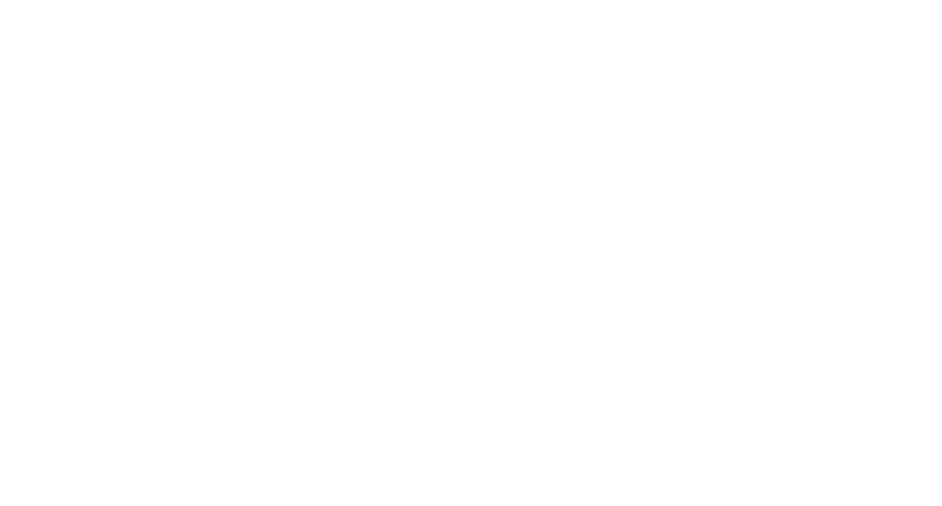
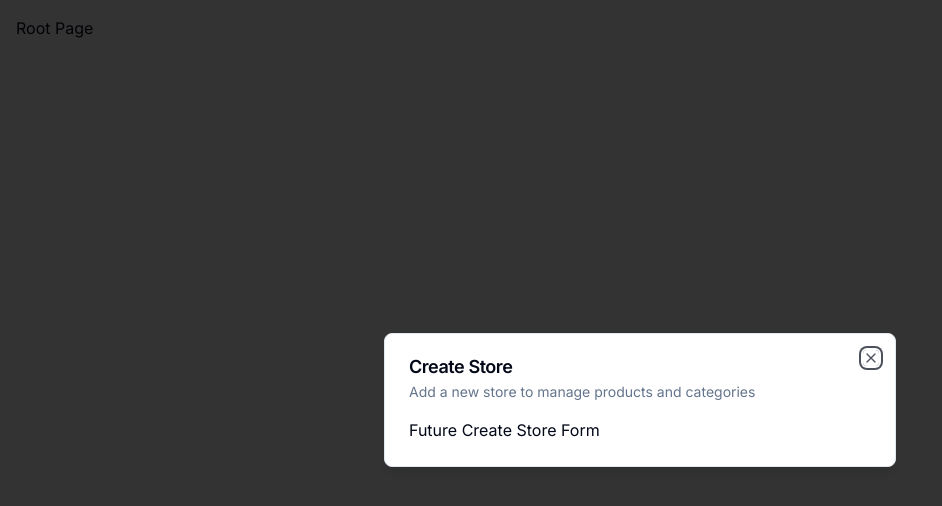
Before and after one commit to Daddyjohn63/ecommerce-admin, a Next.js app: page / in a window 1280 px wide. Shown: the top 506 px of the page, without its empty margins (0-942 px from the left). Built offline with nearby package versions, Linux system fonts and the light colour scheme.

Commit message:
modal setup

```diff
--- a/app/(root)/page.tsx
+++ b/app/(root)/page.tsx
@@ -1,11 +1,20 @@
-import { UserButton } from '@clerk/nextjs';
+'use client';
+import { useEffect } from 'react';
+
+import { useStoreModal } from '@/hooks/use-store-modal';
 
 const SetupPage = () => {
-  return (
-    <div className="p-4">
-      <UserButton afterSignOutUrl="/" />
-    </div>
-  );
+  const onOpen = useStoreModal(state => state.onOpen);
+  const isOpen = useStoreModal(state => state.isOpen);
+
+  //once mounted,
+  useEffect(() => {
+    if (!isOpen) {
+      onOpen();
+    }
+  }, [isOpen, onOpen]);
+
+  return <div className="p-4">Root Page</div>;
 };
 
 export default SetupPage;
--- a/app/layout.tsx
+++ b/app/layout.tsx
@@ -2,6 +2,8 @@ import type { Metadata } from 'next';
 import { Inter } from 'next/font/google';
 import './globals.css';
 import { ClerkProvider } from '@clerk/nextjs';
+
+import { ModalProvider } from '@/providers/modal.provider';
 
 const inter = Inter({ subsets: ['latin'] });
 
@@ -17,8 +19,11 @@ export default function RootLayout({
 }>) {
   return (
     <ClerkProvider>
-      <html lang="en">
-        <body className={inter.className}>{children}</body>
+      <html lang="en" suppressHydrationWarning>
+        <body className={inter.className}>
+          <ModalProvider />
+          {children}
+        </body>
       </html>
     </ClerkProvider>
   );
--- /dev/null
+++ b/components/modals/store-modal.tsx
@@ -0,0 +1,20 @@
+'use client';
+
+import { useStoreModal } from '@/hooks/use-store-modal'; //zustand
+import { Modal } from '@/components/ui/modal';
+//component is listening to any changes in the zustand state.
+export const StoreModal = () => {
+  const storeModal = useStoreModal();
+
+  return (
+    // call Modal and pass in props
+    <Modal
+      title="Create Store"
+      description="Add a new store to manage products and categories"
+      isOpen={storeModal.isOpen}
+      onClose={storeModal.onClose}
+    >
+      Future Create Store Form
+    </Modal>
+  );
+};
--- /dev/null
+++ b/components/ui/dialog.tsx
@@ -0,0 +1,122 @@
+"use client"
+
+import * as React from "react"
+import * as DialogPrimitive from "@radix-ui/react-dialog"
+import { X } from "lucide-react"
+
+import { cn } from "@/lib/utils"
+
+const Dialog = DialogPrimitive.Root
+
+const DialogTrigger = DialogPrimitive.Trigger
+
+const DialogPortal = DialogPrimitive.Portal
+
+const DialogClose = DialogPrimitive.Close
+
+const DialogOverlay = React.forwardRef<
+  React.ElementRef<typeof DialogPrimitive.Overlay>,
+  React.ComponentPropsWithoutRef<typeof DialogPrimitive.Overlay>
+>(({ className, ...props }, ref) => (
+  <DialogPrimitive.Overlay
+    ref={ref}
+    className={cn(
+      "fixed inset-0 z-50 bg-black/80  data-[state=open]:animate-in data-[state=closed]:animate-out data-[state=closed]:fade-out-0 data-[state=open]:fade-in-0",
+      className
+    )}
+    {...props}
+  />
+))
+DialogOverlay.displayName = DialogPrimitive.Overlay.displayName
+
+const DialogContent = React.forwardRef<
+  React.ElementRef<typeof DialogPrimitive.Content>,
+  React.ComponentPropsWithoutRef<typeof DialogPrimitive.Content>
+>(({ className, children, ...props }, ref) => (
+  <DialogPortal>
+    <DialogOverlay />
+    <DialogPrimitive.Content
+      ref={ref}
+      className={cn(
+        "fixed left-[50%] top-[50%] z-50 grid w-full max-w-lg translate-x-[-50%] translate-y-[-50%] gap-4 border bg-background p-6 shadow-lg duration-200 data-[state=open]:animate-in data-[state=closed]:animate-out data-[state=closed]:fade-out-0 data-[state=open]:fade-in-0 data-[state=closed]:zoom-out-95 data-[state=open]:zoom-in-95 data-[state=closed]:slide-out-to-left-1/2 data-[state=closed]:slide-out-to-top-[48%] data-[state=open]:slide-in-from-left-1/2 data-[state=open]:slide-in-from-top-[48%] sm:rounded-lg",
+        className
+      )}
+      {...props}
+    >
+      {children}
+      <DialogPrimitive.Close className="absolute right-4 top-4 rounded-sm opacity-70 ring-offset-background transition-opacity hover:opacity-100 focus:outline-none focus:ring-2 focus:ring-ring focus:ring-offset-2 disabled:pointer-events-none data-[state=open]:bg-accent data-[state=open]:text-muted-foreground">
+        <X className="h-4 w-4" />
+        <span className="sr-only">Close</span>
+      </DialogPrimitive.Close>
+    </DialogPrimitive.Content>
+  </DialogPortal>
+))
+DialogContent.displayName = DialogPrimitive.Content.displayName
+
+const DialogHeader = ({
+  className,
+  ...props
+}: React.HTMLAttributes<HTMLDivElement>) => (
+  <div
+    className={cn(
+      "flex flex-col space-y-1.5 text-center sm:text-left",
+      className
+    )}
+    {...props}
+  />
+)
+DialogHeader.displayName = "DialogHeader"
+
+const DialogFooter = ({
+  className,
+  ...props
+}: React.HTMLAttributes<HTMLDivElement>) => (
+  <div
+    className={cn(
+      "flex flex-col-reverse sm:flex-row sm:justify-end sm:space-x-2",
+      className
+    )}
+    {...props}
+  />
+)
+DialogFooter.displayName = "DialogFooter"
+
+const DialogTitle = React.forwardRef<
+  React.ElementRef<typeof DialogPrimitive.Title>,
+  React.ComponentPropsWithoutRef<typeof DialogPrimitive.Title>
+>(({ className, ...props }, ref) => (
+  <DialogPrimitive.Title
+    ref={ref}
+    className={cn(
+      "text-lg font-semibold leading-none tracking-tight",
+      className
+    )}
+    {...props}
+  />
+))
+DialogTitle.displayName = DialogPrimitive.Title.displayName
+
+const DialogDescription = React.forwardRef<
+  React.ElementRef<typeof DialogPrimitive.Description>,
+  React.ComponentPropsWithoutRef<typeof DialogPrimitive.Description>
+>(({ className, ...props }, ref) => (
+  <DialogPrimitive.Description
+    ref={ref}
+    className={cn("text-sm text-muted-foreground", className)}
+    {...props}
+  />
+))
+DialogDescription.displayName = DialogPrimitive.Description.displayName
+
+export {
+  Dialog,
+  DialogPortal,
+  DialogOverlay,
+  DialogClose,
+  DialogTrigger,
+  DialogContent,
+  DialogHeader,
+  DialogFooter,
+  DialogTitle,
+  DialogDescription,
+}
--- /dev/null
+++ b/components/ui/modal.tsx
@@ -0,0 +1,44 @@
+'use client';
+
+import {
+  Dialog,
+  DialogContent,
+  DialogDescription,
+  DialogHeader,
+  DialogTitle
+} from '@/components/ui/dialog';
+
+interface ModalProps {
+  title: string;
+  description: string;
+  isOpen: boolean;
+  onClose: () => void;
+  children?: React.ReactNode;
+}
+
+export const Modal: React.FC<ModalProps> = ({
+  title,
+  description,
+  isOpen,
+  onClose,
+  children
+}) => {
+  const onChange = (open: boolean) => {
+    //will except trure or false and if false, then we trigger onClose()
+    if (!open) {
+      onClose();
+    }
+  };
+
+  return (
+    <Dialog open={isOpen} onOpenChange={onChange}>
+      <DialogContent>
+        <DialogHeader>
+          <DialogTitle>{title}</DialogTitle>
+          <DialogDescription>{description}</DialogDescription>
+        </DialogHeader>
+        <div>{children}</div>
+      </DialogContent>
+    </Dialog>
+  );
+};
--- /dev/null
+++ b/hooks/use-store-modal.tsx
@@ -0,0 +1,13 @@
+import { create } from 'zustand';
+
+interface useStoreModalStore {
+  isOpen: boolean;
+  onOpen: () => void;
+  onClose: () => void;
+}
+
+export const useStoreModal = create<useStoreModalStore>(set => ({
+  isOpen: false,
+  onOpen: () => set({ isOpen: true }),
+  onClose: () => set({ isOpen: false })
+}));
--- a/package.json
+++ b/package.json
@@ -10,6 +10,7 @@
   },
   "dependencies": {
     "@clerk/nextjs": "^4.29.12",
+    "@radix-ui/react-dialog": "^1.0.5",
     "@radix-ui/react-slot": "^1.0.2",
     "class-variance-authority": "^0.7.0",
     "clsx": "^2.1.0",
@@ -18,7 +19,8 @@
     "react": "^18",
     "react-dom": "^18",
     "tailwind-merge": "^2.2.2",
-    "tailwindcss-animate": "^1.0.7"
+    "tailwindcss-animate": "^1.0.7",
+    "zustand": "^4.5.2"
   },
   "devDependencies": {
     "@types/node": "^20",
--- /dev/null
+++ b/providers/modal.provider.tsx
@@ -0,0 +1,23 @@
+'use client';
+import { useEffect, useState } from 'react';
+
+import { StoreModal } from '@/components/modals/store-modal';
+
+export const ModalProvider = () => {
+  const [isMounted, setIsMounted] = useState(false);
+
+  //to prevent hydration issues.
+  useEffect(() => {
+    setIsMounted(true);
+  }, []);
+
+  if (!isMounted) {
+    return null;
+  }
+
+  return (
+    <>
+      <StoreModal />
+    </>
+  );
+};
```
Also changed, not shown: 1 other file (tests, documents, lock files or other folders).
